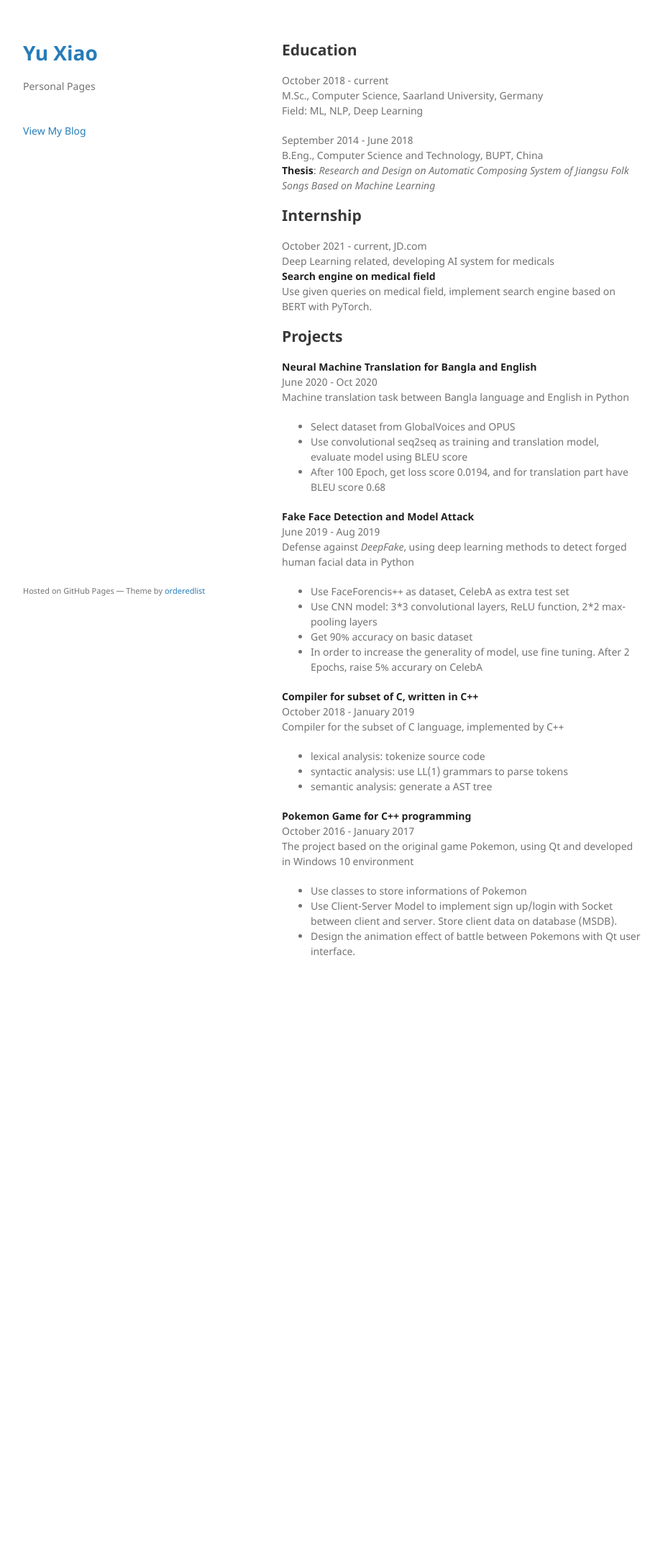
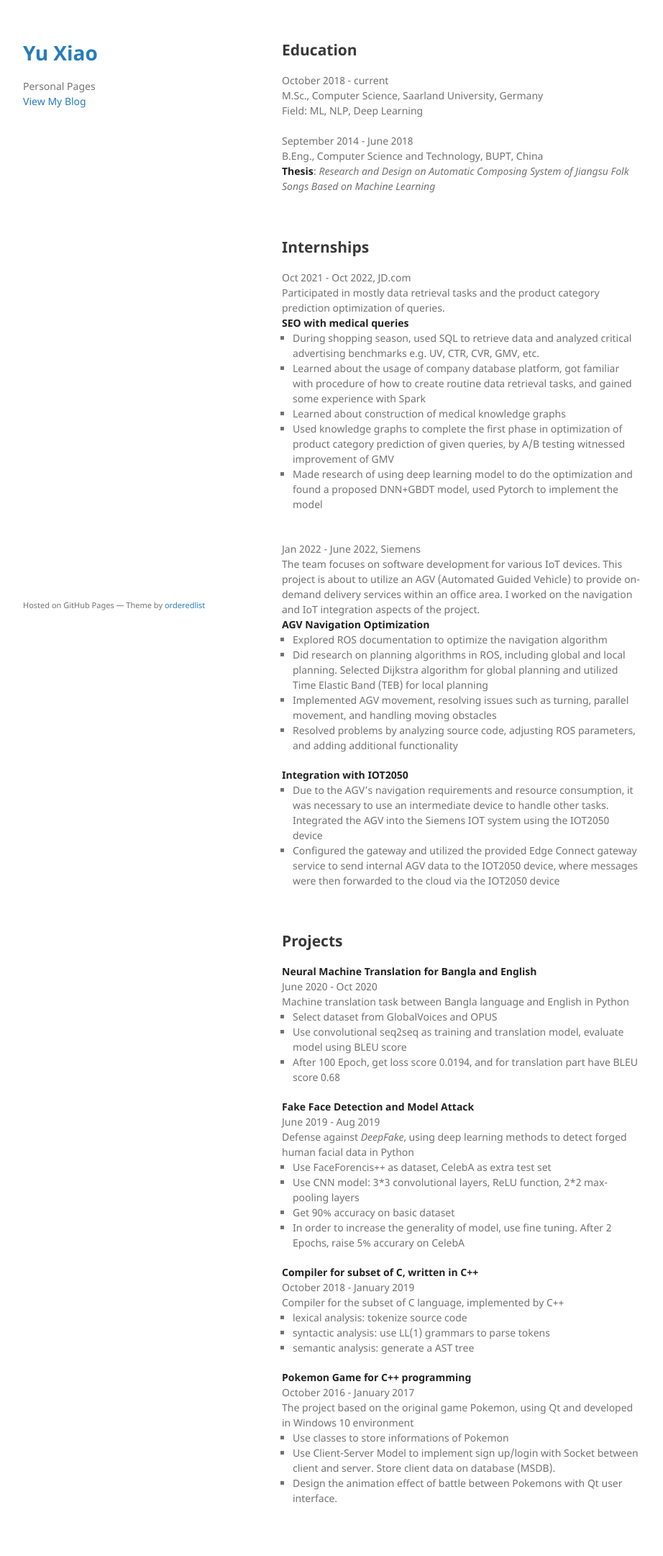
Before and after one commit to yuuu14/yuuu14.github.io, a Jekyll site: the page built from index.md, in a window 1280 px wide. Shown: the whole page at 72% size, without its empty margins (178-1100 px from the left). Built offline with Jekyll 4.4.1, drawn with Linux system fonts in a browser that asks for light colours; before the commit the page ends 1402 px from its top, so only the background shows below that.

Commit message:
update CV

```diff
--- a/index.md
+++ b/index.md
@@ -2,23 +2,54 @@
 layout: default
 title: Pages
 ---
+
+<style>
+ul {
+    list-style-type: square;
+    padding-left: 10px;
+}
+li {
+    margin: 0 0 0 5px;
+}
+p { display: inline; }
+</style>
+
 ## Education
 October 2018 - current
 M.Sc., Computer Science, Saarland University, Germany
 Field: ML, NLP, Deep Learning
 
-
+<br/><br/>
 September 2014 - June 2018
 B.Eng., Computer Science and Technology, BUPT, China
 **Thesis**: *Research and Design on Automatic Composing System of Jiangsu Folk Songs Based on Machine Learning*
 
+<br/><br/>
+<br/><br/>
+## Internships
+Oct 2021 - Oct 2022, JD.com
+Participated in mostly data retrieval tasks and the product category prediction optimization of queries.
+**SEO with medical queries**
+- During shopping season, used SQL to retrieve data and analyzed critical advertising benchmarks e.g. UV, CTR, CVR, GMV, etc.
+- Learned about the usage of company database platform,  got familiar with procedure of how to create routine data retrieval tasks, and gained some experience with Spark
+- Learned about construction of medical knowledge graphs
+- Used knowledge graphs to complete the first phase in optimization of product category prediction of given queries, by A/B testing witnessed improvement of GMV
+- Made research of using deep learning model to do the optimization and found a proposed DNN+GBDT model, used Pytorch to implement the model
 
-## Internship
-October 2021 - current, JD.com
-Deep Learning related, developing AI system for medicals
-**Search engine on medical field**
-Use given queries on medical field, implement search engine based on BERT with PyTorch.
+<br/>
+Jan 2022 - June 2022, Siemens
+The team focuses on software development for various IoT devices. This project is about to utilize an AGV (Automated Guided Vehicle) to provide on-demand delivery services within an office area. I worked on the navigation and IoT integration aspects of the project.
+**AGV Navigation Optimization**
+- Explored ROS documentation to optimize the navigation algorithm
+- Did research on planning algorithms in ROS, including global and local planning. Selected Dijkstra algorithm for global planning and utilized Time Elastic Band (TEB) for local planning
+- Implemented AGV movement, resolving issues such as turning, parallel movement, and handling moving obstacles
+- Resolved problems by analyzing source code, adjusting ROS parameters, and adding additional functionality
 
+**Integration with IOT2050**
+- Due to the AGV's navigation requirements and resource consumption, it was necessary to use an intermediate device to handle other tasks. Integrated the AGV into the Siemens IOT system using the IOT2050 device
+- Configured the gateway and utilized the provided Edge Connect gateway service to send internal AGV data to the IOT2050 device, where messages were then forwarded to the cloud via the IOT2050 device
+
+<br/><br/>
 ## Projects
 **Neural Machine Translation for Bangla and English**
 June 2020 - Oct 2020
```
